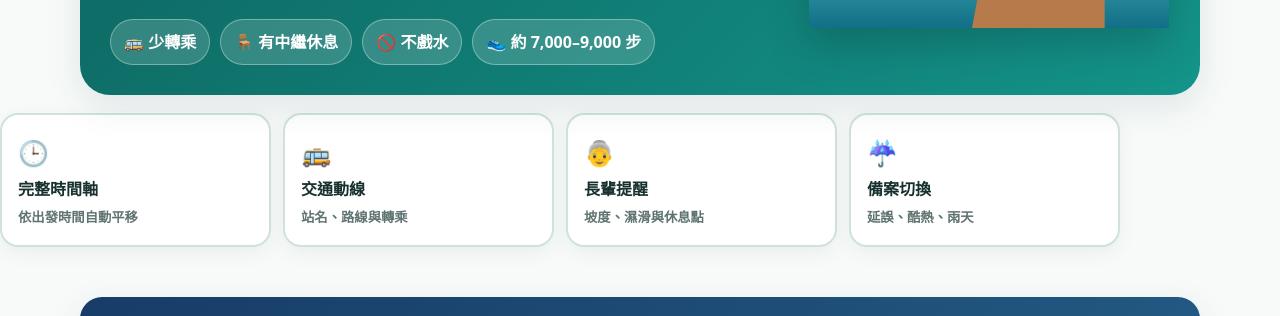
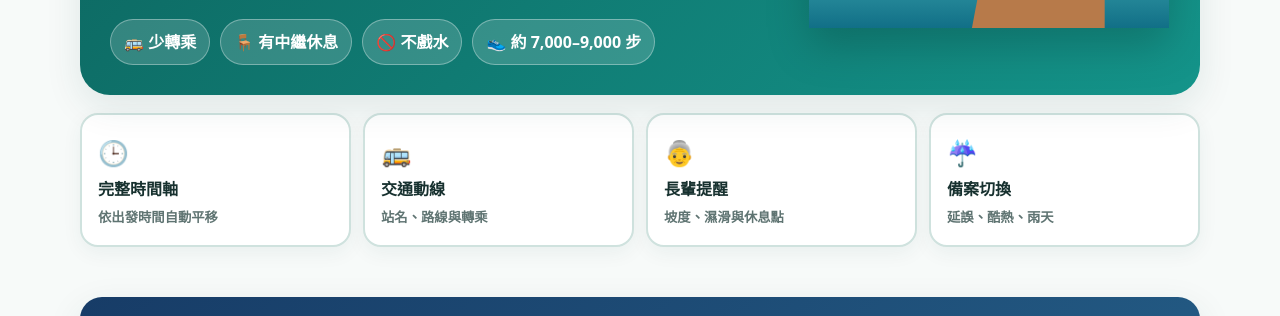
Before and after one commit to always77798-dot/FamilyNote, a website: page pages/trip-20260721.html in a window 1280 px wide. Shown: the part 412-728 px from the top of the page. Drawn offline with Linux system fonts and the light colour scheme.

Commit message:
Center trip quick action cards

```diff
--- a/pages/trip-20260721.html
+++ b/pages/trip-20260721.html
@@ -38,7 +38,7 @@
     .eyebrow{font-weight:900;letter-spacing:.08em;color:#d9fff9}.hero h1{font-size:clamp(2rem,6vw,4.5rem);line-height:1.12;margin:.18em 0}.hero p{font-size:1.16rem;max-width:720px;margin:.6em 0 1.2em}
     .chips{display:flex;flex-wrap:wrap;gap:10px}.chip{display:inline-flex;align-items:center;gap:7px;border-radius:999px;padding:8px 13px;background:rgba(255,255,255,.16);border:1px solid rgba(255,255,255,.34);font-weight:800}
     .hero-visual{min-height:260px;display:grid;place-items:center}.hero-visual svg{width:min(100%,360px);filter:drop-shadow(0 18px 20px rgba(0,0,0,.18))}
-    .quick-actions{display:grid;grid-template-columns:repeat(4,minmax(0,1fr));gap:12px;margin:18px 0 28px}
+    .quick-actions{display:grid;grid-template-columns:repeat(4,minmax(0,1fr));gap:12px;margin:18px auto 28px}
     .quick{background:var(--surface);border:2px solid var(--border);border-radius:18px;padding:16px;text-align:left;box-shadow:0 6px 20px rgba(22,72,67,.06);font-weight:900;min-height:94px;color:var(--text)}
     .quick span{display:block;font-size:1.55rem}.quick small{display:block;color:var(--muted);font-weight:700;margin-top:3px}
     .section{margin:34px auto;scroll-margin-top:96px}.section-head{display:flex;align-items:end;justify-content:space-between;gap:20px;margin-bottom:14px}.section-head>*{min-width:0}.section h2{font-size:clamp(1.65rem,4vw,2.45rem);line-height:1.25;margin:0}.section-sub{margin:4px 0 0;color:var(--muted)}
```
